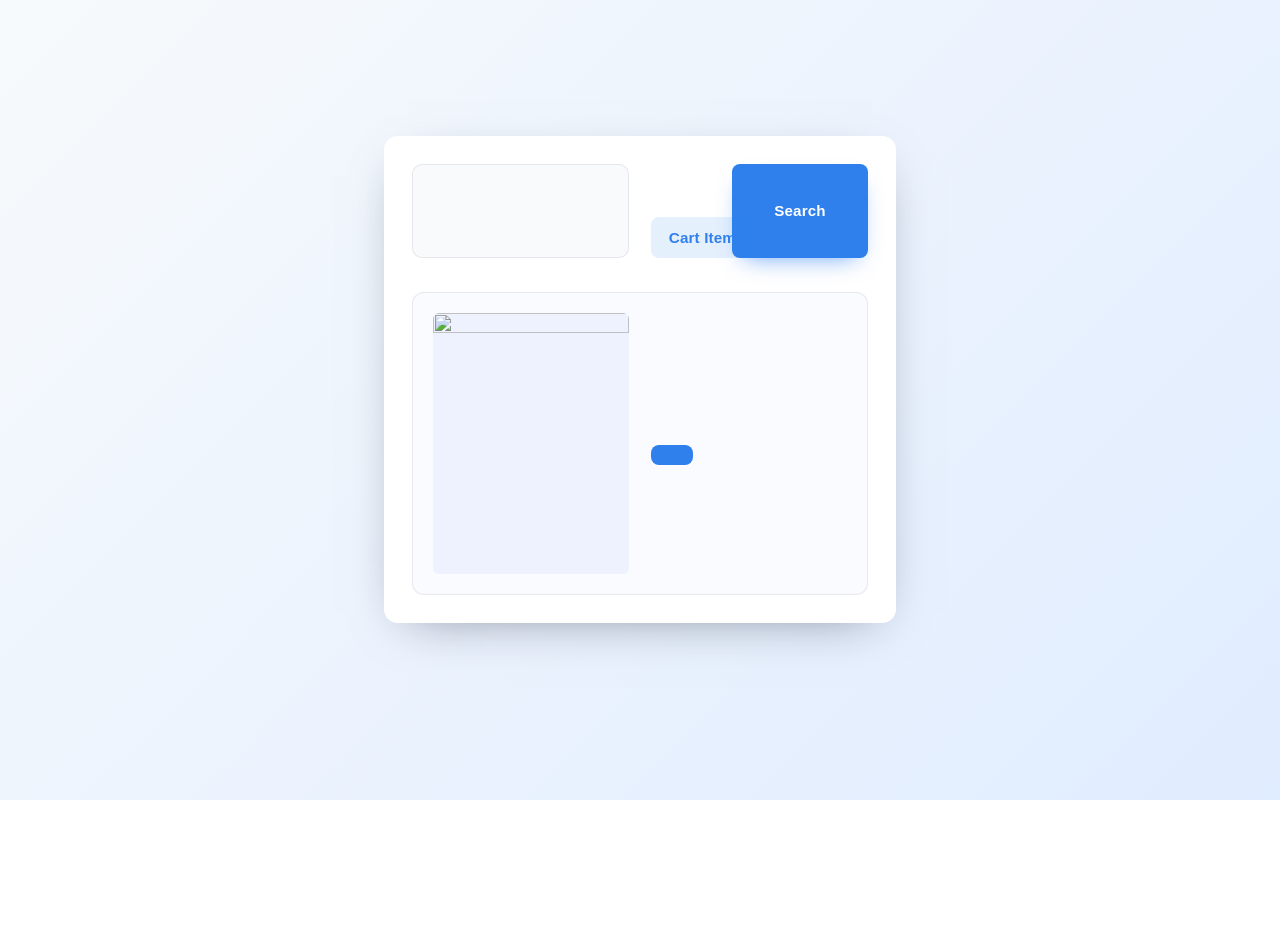
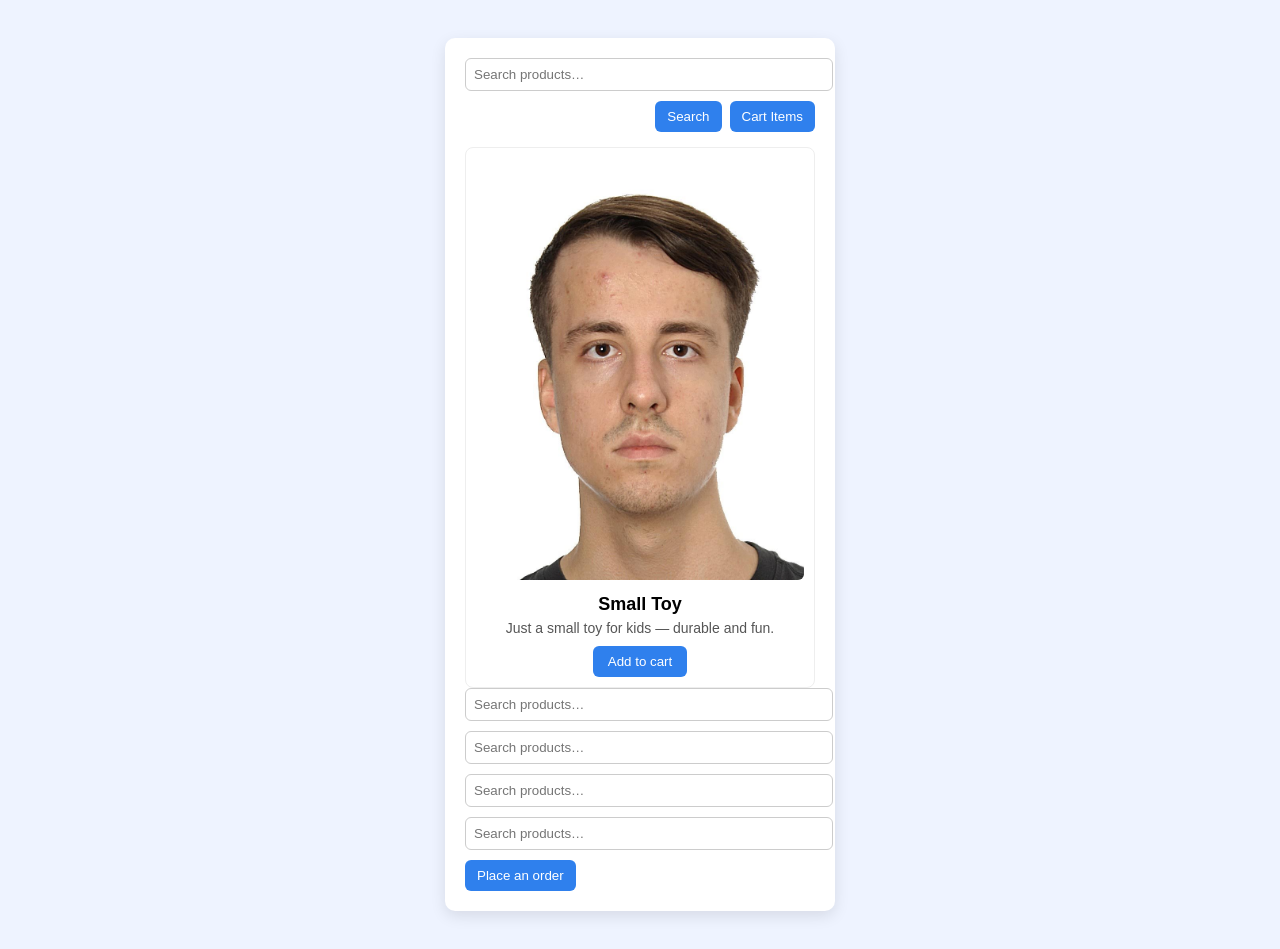
Before and after one commit to SrLinq/MdxFrontShop, a plain HTML site: page index.html in a window 1280 px wide. Before the commit the page ends 800 px from the top, so only its background shows below. Drawn offline with nearby package versions, Linux system fonts and the light colour scheme.

Commit message:
css sryles fixing and adding cartItem page

```diff
--- a/index.html
+++ b/index.html
@@ -1,38 +1,39 @@
 <!DOCTYPE html>
 <html lang="en">
 <head>
-  <meta charset="UTF-8">
-  <meta name="viewport" content="width=device-width, initial-scale=1.0">
-  <title>Simple Vue Counter</title>
+  <meta charset="UTF-8" />
+  <meta name="viewport" content="width=device-width, initial-scale=1.0"/>
+  <title>Shop Card</title>
   <script src="https://unpkg.com/vue@3/dist/vue.global.prod.js"></script>
-  <link rel="stylesheet" href="./styles.css">
+  <link rel="stylesheet" href="./styles.css"/>
 </head>
 <body>
-  <div id="app" style="max-width: 20rem; margin: 4rem auto;">
-    <input>
-    <button>Search</button>
-    <button>Cart Items</button>
-
+  <div id="app">
+<input type="text" placeholder="Search products…" aria-label="Search products" />
+  <div class="button-group">
+    <button aria-label="Search">Search</button>
+    <button aria-label="Open cart">Cart Items</button>
+  </div>
+    <div class="product-card">
+      <img src="0.jpeg" alt="Small toy preview"/>
+      <div class="details">
+        <h1>Small Toy</h1>
+        <p>Just a small toy for kids — durable and fun.</p>
+      </div>
+      <button type="button">Add to cart</button>
+    </div>
     <div>
-      <img src="" alt="">
-      <button></button>
-      <h1></h1>
-      <p></p>
+      <input type="text" placeholder="Search products…" aria-label="Search products" />
+      <input type="text" placeholder="Search products…" aria-label="Search products" />
+      <input type="text" placeholder="Search products…" aria-label="Search products" />
+      <input type="text" placeholder="Search products…" aria-label="Search products" />
+      <button aria-label="Open cart">Place an order</button>
     </div>
   </div>
 
   <script>
     const { createApp } = Vue;
-
     createApp({
-      data() {
-        return {
-
-        };
-      },
-      methods: {
-
-      }
     }).mount('#app');
   </script>
 </body>
--- a/styles.css
+++ b/styles.css
@@ -1,220 +1,80 @@
-
-:root {
-  --color-background: #f4f5f7;
-  --color-surface: #ffffff;
-  --color-accent: #2f80ed;
-  --color-accent-dark: #1c5cc1;
-  --color-muted: #6b7280;
-  --color-border: rgba(15, 23, 42, 0.08);
-  --radius: 14px;
-  --shadow: 0 14px 50px -25px rgba(15, 23, 42, 0.55);
-  font-family: "Inter", "Segoe UI", -apple-system, BlinkMacSystemFont, sans-serif;
+body {
+  font-family: Arial, sans-serif;
+  background: #eef3ff;
+  display: flex;
+  justify-content: center;
+  padding: 30px;
 }
 
-*,
-*::before,
-*::after {
-  box-sizing: border-box;
+/* Main app container */
+#app {
+  background: white;
+  padding: 20px;
+  border-radius: 10px;
+  width: 350px;
+  box-shadow: 0 5px 15px rgba(0,0,0,0.1);
 }
 
-body {
-  margin: 0;
-  min-height: 100vh;
-  display: flex;
-  justify-content: center;
-  align-items: flex-start;
-  padding: 3.5rem 1.5rem;
-  background: linear-gradient(135deg, #f7fafc 0%, #e0ecff 100%);
-  color: #0f172a;
+/* Search bar */
+input {
+  width: 100%;
+  padding: 8px;
+  margin-bottom: 10px;
+  border: 1px solid #ccc;
+  border-radius: 6px;
 }
 
-#app {
-  width: min(32rem, 100%);
-  max-width: min(32rem, 100%) !important;
-  padding: 1.75rem;
-  background: var(--color-surface);
-  border-radius: var(--radius);
-  box-shadow: var(--shadow);
-  display: grid;
-  gap: 1rem;
+/* Buttons */
+button {
+  background: #2f80ed;
+  color: white;
+  border: none;
+  border-radius: 6px;
+  padding: 8px 12px;
+  cursor: pointer;
 }
 
-#app > input[type="text"],
-#app > input:not([type]) {
-  width: 100%;
-  padding: 0.85rem 1rem;
-  border: 1px solid var(--color-border);
-  border-radius: calc(var(--radius) - 4px);
-  background-color: #f8fafc;
-  font-size: 1rem;
-  color: inherit;
-  transition: border-color 160ms ease, box-shadow 160ms ease, background-color 160ms ease;
+button:hover {
+  background: #1c5cc1;
 }
 
-#app > input[type="text"]:focus,
-#app > input:not([type]):focus {
-  outline: none;
-  border-color: rgba(47, 128, 237, 0.45);
-  box-shadow: 0 0 0 3px rgba(47, 128, 237, 0.2);
-  background-color: #fff;
+/* Align the top buttons to the right */
+.button-group {
+  display: flex;
+  justify-content: flex-end; /* push buttons to the right */
+  gap: 8px; /* space between buttons */
+  margin-bottom: 10px;
 }
 
-#app > button {
-  padding: 0.75rem 1.1rem;
-  border: 0;
-  border-radius: calc(var(--radius) - 6px);
-  font-size: 0.95rem;
-  font-weight: 600;
-  letter-spacing: 0.01em;
-  cursor: pointer;
-  transition: transform 140ms ease, box-shadow 140ms ease, background-color 140ms ease;
+/* Product card */
+.product-card {
+  margin-top: 15px;
+  padding: 10px;
+  border: 1px solid #eee;
+  border-radius: 8px;
+  text-align: center;
 }
 
-#app > button:first-of-type {
-  background: var(--color-accent);
-  color: #fff;
-  box-shadow: 0 10px 25px -12px rgba(47, 128, 237, 0.8);
+.product-card img {
+  width: 100%;
+  border-radius: 6px;
 }
 
-#app > button:first-of-type:hover {
-  background: var(--color-accent-dark);
-  transform: translateY(-2px);
-  box-shadow: 0 12px 35px -15px rgba(28, 92, 193, 0.8);
+.product-card h1 {
+  margin: 10px 0 5px;
+  font-size: 18px;
 }
 
-#app > button:first-of-type:active {
-  transform: translateY(0);
-  box-shadow: 0 8px 20px -16px rgba(28, 92, 193, 0.7);
+.product-card p {
+  margin: 5px 0 10px;
+  color: #555;
+  font-size: 14px;
 }
 
-#app > button:nth-of-type(2) {
-  background: rgba(47, 128, 237, 0.12);
-  color: var(--color-accent);
+.product-card button {
+  background: #2f80ed;
+  color: white;
+  border: none;
+  border-radius: 6px;
+  padding: 8px 15px;
 }
-
-#app > button:nth-of-type(2):hover {
-  background: rgba(47, 128, 237, 0.18);
-}
-
-#app > div {
-  margin-top: 0.75rem;
-  padding: 1.25rem;
-  border: 1px solid var(--color-border);
-  border-radius: calc(var(--radius) - 2px);
-  background: #f9fbff;
-  display: grid;
-  gap: 0.8rem;
-  text-align: center;
-  transition: box-shadow 160ms ease, transform 160ms ease;
-}
-
-#app > div:hover {
-  transform: translateY(-2px);
-  box-shadow: 0 12px 26px -20px rgba(15, 23, 42, 0.7);
-}
-
-#app > div img {
-  width: 100%;
-  height: auto;
-  border-radius: calc(var(--radius) - 8px);
-  object-fit: cover;
-  background: #eef2ff;
-  aspect-ratio: 4 / 3;
-}
-
-#app > div h1 {
-  margin: 0;
-  font-size: clamp(1.1rem, 2.4vw, 1.35rem);
-  letter-spacing: 0.01em;
-}
-
-#app > div p {
-  margin: 0;
-  font-size: 0.95rem;
-  color: var(--color-muted);
-  line-height: 1.55;
-}
-
-#app > div button {
-  width: fit-content;
-  margin: 0 auto;
-  padding: 0.6rem 1.3rem;
-  border: 0;
-  border-radius: calc(var(--radius) - 6px);
-  background: var(--color-accent);
-  color: #fff;
-  font-size: 0.92rem;
-  font-weight: 600;
-  cursor: pointer;
-  transition: transform 140ms ease, background-color 140ms ease, box-shadow 140ms ease;
-}
-
-#app > div button:hover {
-  background: var(--color-accent-dark);
-  transform: translateY(-1px);
-  box-shadow: 0 8px 22px -12px rgba(28, 92, 193, 0.75);
-}
-
-#app > div button:active {
-  transform: translateY(0);
-  box-shadow: 0 6px 18px -14px rgba(28, 92, 193, 0.7);
-}
-
-@media (min-width: 768px) {
-  body {
-    padding: 4.5rem 2.5rem;
-  }
-
-  #app {
-    grid-template-columns: repeat(2, minmax(0, 1fr));
-    grid-template-areas:
-      "search cart"
-      "product product";
-    gap: 1.4rem;
-  }
-
-  #app > input[type="text"],
-  #app > input:not([type]) {
-    grid-area: search;
-  }
-
-  #app > button:first-of-type {
-    grid-area: cart;
-    justify-self: end;
-    min-width: 8.5rem;
-  }
-
-  #app > button:nth-of-type(2) {
-    grid-area: cart;
-    align-self: end;
-    justify-self: start;
-    margin-top: 3.3rem;
-  }
-
-  #app > div {
-    grid-area: product;
-    grid-template-columns: minmax(0, 1fr) minmax(0, 1fr);
-    grid-template-areas:
-      "image details"
-      "image action";
-    text-align: left;
-    align-items: start;
-    gap: 1.4rem;
-  }
-
-  #app > div img {
-    grid-area: image;
-    aspect-ratio: 3 / 4;
-  }
-
-  #app > div h1,
-  #app > div p {
-    grid-area: details;
-  }
-
-  #app > div button {
-    grid-area: action;
-    margin: 0;
-    justify-self: start;
-  }
-}
```
Also changed, not shown: 0.jpeg (added).
